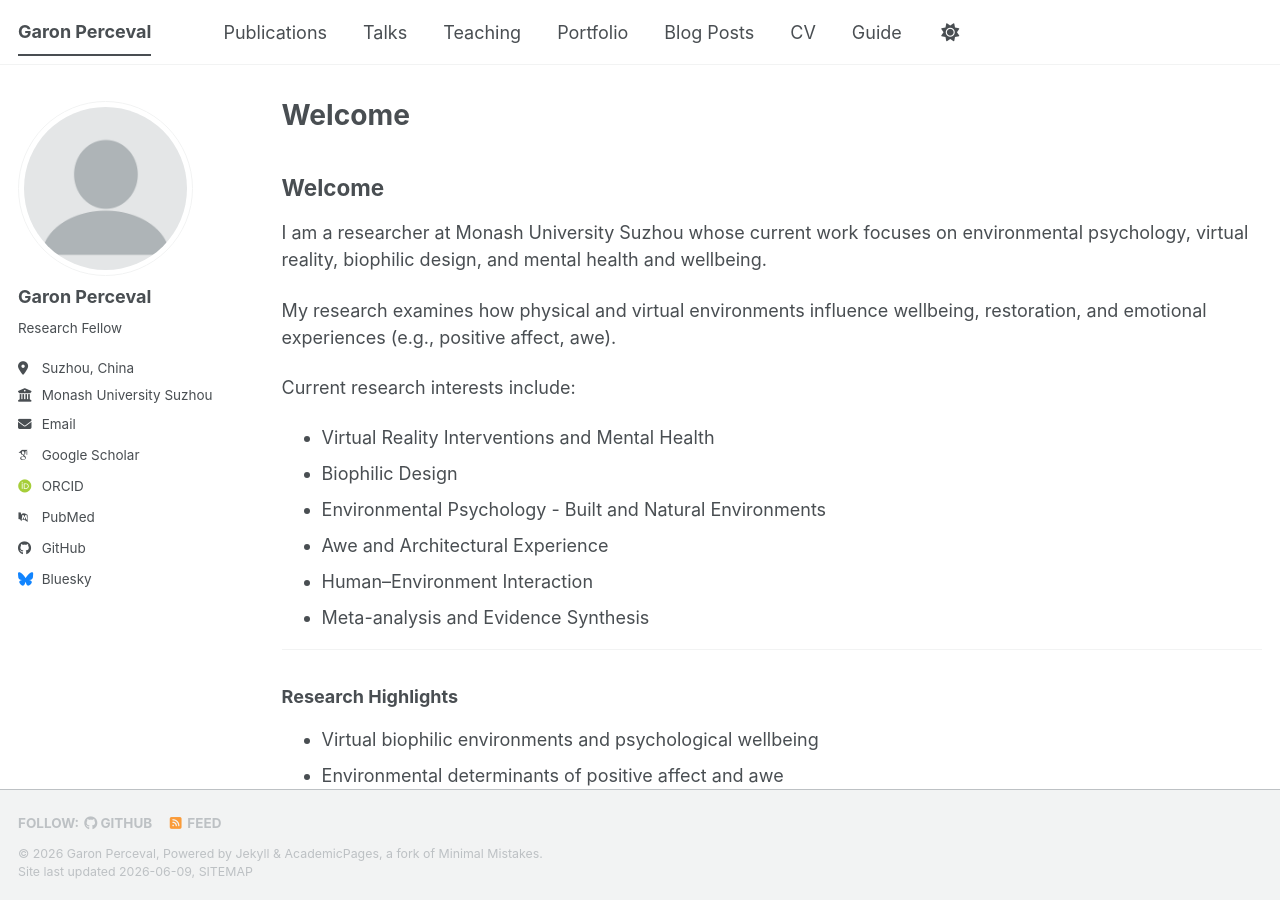
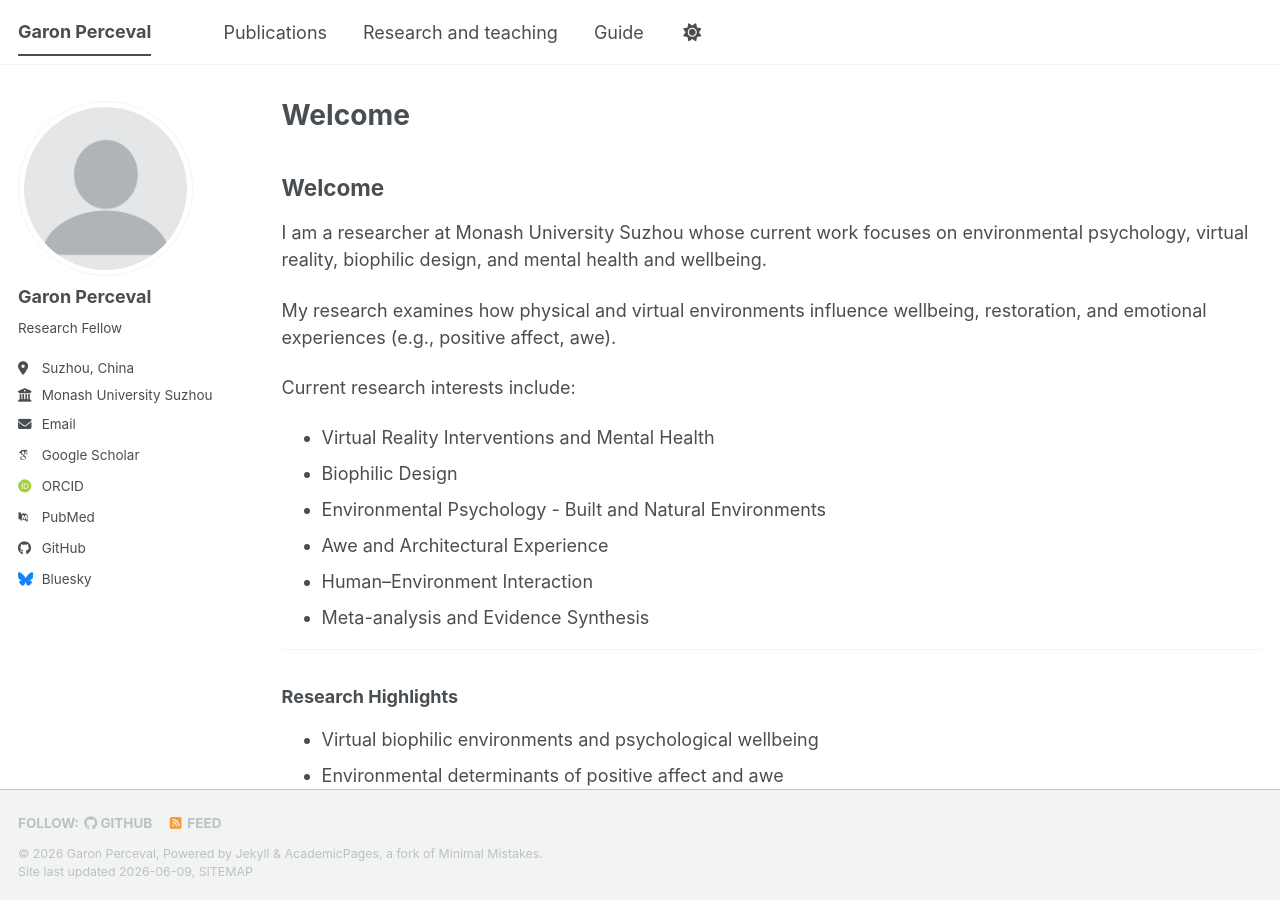
Before and after one commit to garonperceval/garonperceval.github.io, a Jekyll site: the page built from index.md, in a window 1280 px wide and 900 px high. Built offline with Jekyll 4.4.1, drawn with Linux system fonts in a browser that asks for light colours; some web fonts are replaced; a script bundle is joined from its source files by our own code; library files that are not in the unit come from our copies; our own code applies the rules of GitHub Pages for plain Markdown files.

Commit message:
Update navigation.yml

```diff
--- a/_data/navigation.yml
+++ b/_data/navigation.yml
@@ -11,20 +11,20 @@ main:
   - title: "Publications"
     url: /publications/
 
-  - title: "Talks"
-    url: /talks/
+  #- title: "Talks"
+   # url: /talks/
 
-  - title: "Teaching"
+  - title: "Research and teaching"
     url: /teaching/
 
-  - title: "Portfolio"
-    url: /portfolio/
+  #- title: "Portfolio"
+    #url: /portfolio/
 
-  - title: "Blog Posts"
-    url: /year-archive/
+  #- title: "Blog Posts"
+    #url: /year-archive/
 
-  - title: "CV"
-    url: /cv/
+ # - title: "CV"
+    #url: /cv/
 
   # - title: "CV"
   #   url: /cv-json/
```
